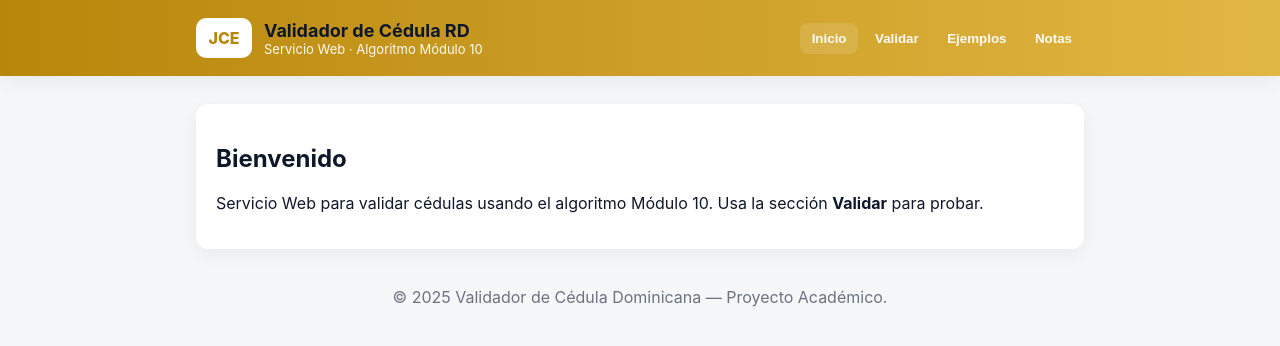
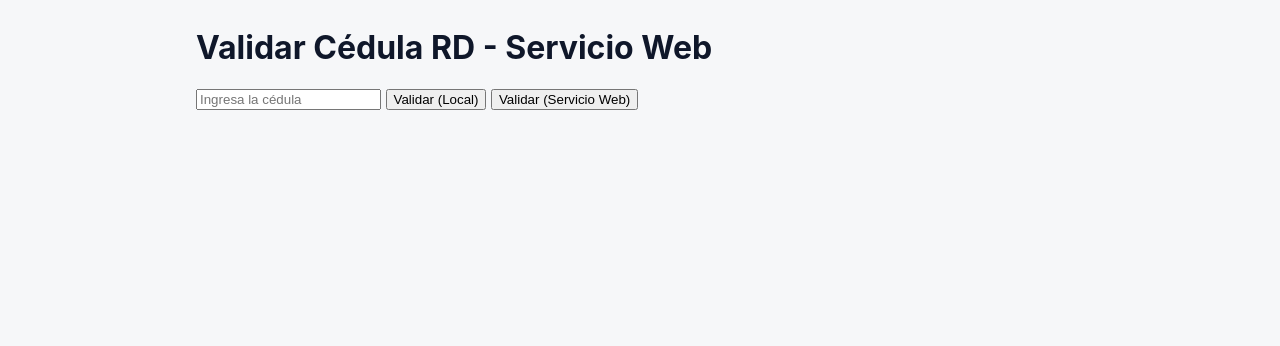
Before and after one commit to Yeri8/Servicio-Web-para-validar-la-c-dula-de-identidad-y-electoral-usando-el-m-dulo-10, a website: page index.html in a window 1280 px wide. Drawn offline with Linux system fonts and the light colour scheme.

Commit message:
Refactor index.html for validation functionality
Updated the HTML structure and added input for validation.

```diff
--- a/index.html
+++ b/index.html
@@ -1,38 +1,20 @@
-<!doctype html>
+<!DOCTYPE html>
 <html lang="es">
 <head>
-  <meta charset="utf-8" />
-  <meta name="viewport" content="width=device-width,initial-scale=1" />
-  <title>Validador de Cédula — Servicio Web</title>
+  <meta charset="UTF-8" />
+  <title>Validar Cédula RD</title>
   <link rel="stylesheet" href="styles.css" />
+  <link rel="icon" href="favicon.ico">
 </head>
 <body>
-  <header class="site-header">
-    <div class="header-inner">
-      <div class="brand">
-        <div class="logo">JCE</div>
-        <div>
-          <h1>Validador de Cédula RD</h1>
-          <p class="muted">Servicio Web · Algoritmo Módulo 10</p>
-        </div>
-      </div>
-      <nav class="nav">
-        <button data-section="home" class="active">Inicio</button>
-        <button data-section="validate">Validar</button>
-        <button data-section="examples">Ejemplos</button>
-        <button data-section="notes">Notas</button>
-      </nav>
-    </div>
-  </header>
+  <div class="container">
+    <h1>Validar Cédula RD - Servicio Web</h1>
+    <input id="cedula" placeholder="Ingresa la cédula" />
+    <button onclick="validarLocal()">Validar (Local)</button>
+    <button onclick="validarServicio()">Validar (Servicio Web)</button>
+    <p id="resultado"></p>
+  </div>
 
-  <main id="main" class="container">
-  </main>
-
-  <footer class="footer">
-    © 2025 Validador de Cédula Dominicana — Proyecto Académico.
-  </footer>
-
-  <script src="module10-validator.js"></script>
   <script src="script.js"></script>
 </body>
 </html>
```
